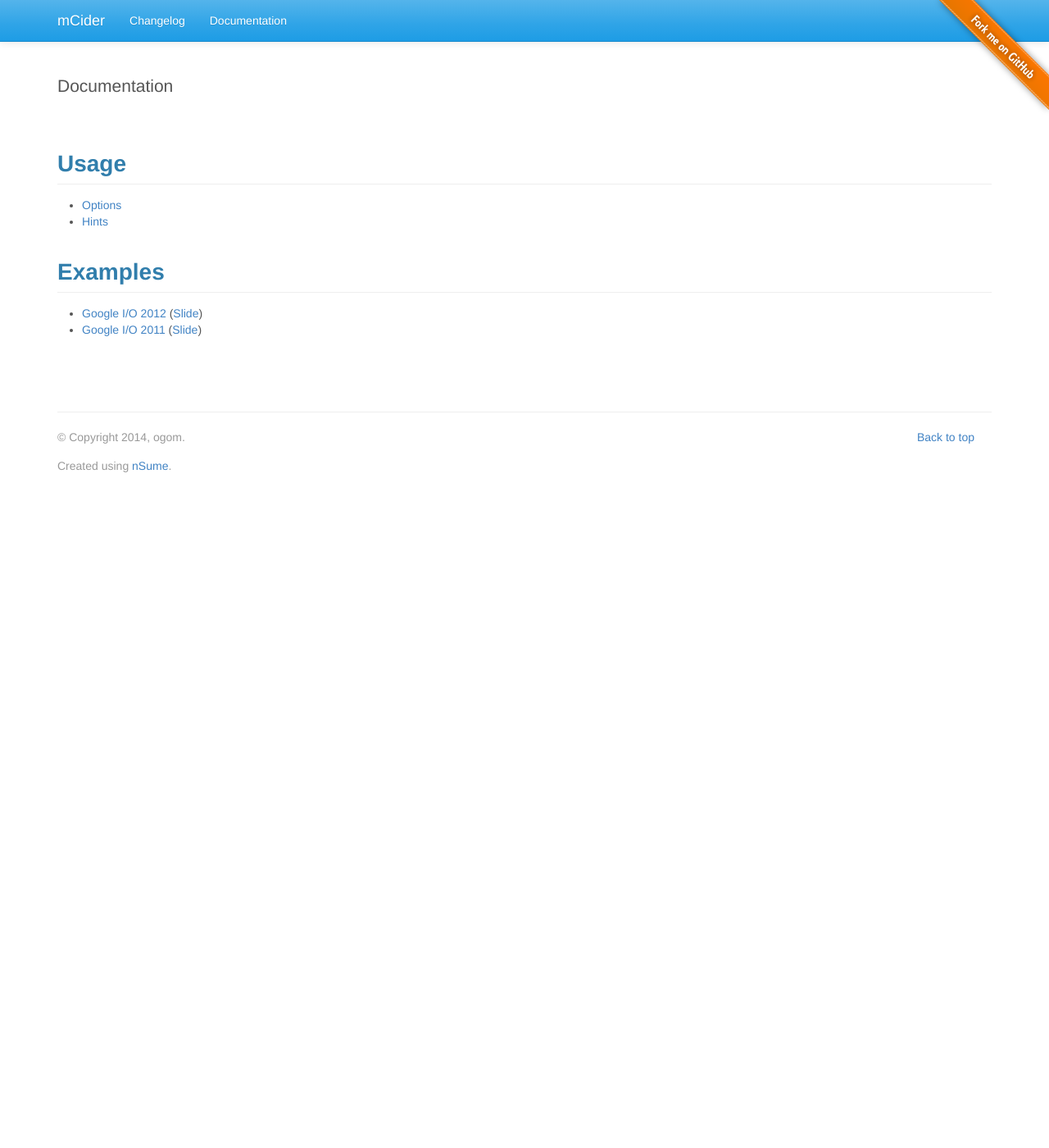
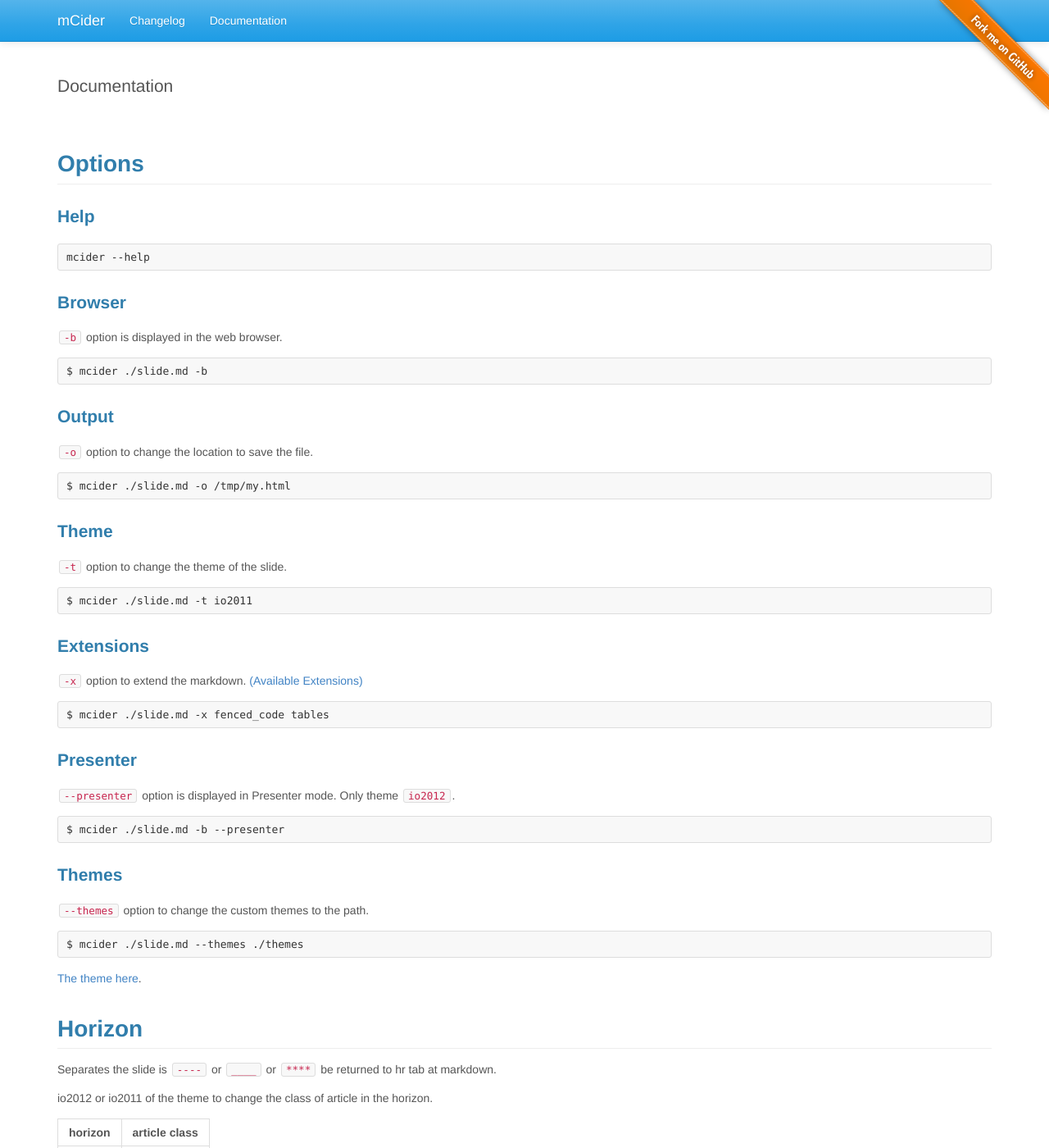
Before and after one commit to ogom/python-mcider, a Jekyll site: the page built from docs/index.md, in a window 1280 px wide and 1400 px high. Shown: the whole window at 82% size. Built offline with Jekyll 4.4.1, drawn with Linux system fonts in a browser that asks for light colours; Markdown is read by kramdown in place of the engine named in the settings; some of the changed text lies outside the part shown.

Commit message:
Added Themes to doc

````diff
--- a/docs/index.md
+++ b/docs/index.md
@@ -3,10 +3,75 @@
 title:  Documentation
 ---
 
-## Usage
+## Options
 
-* [Options](../docs/usage/options.html)
-* [Hints](../docs/usage/hints.html)
+### Help
+
+```
+mcider --help
+```
+
+### Browser
+
+`-b` option is displayed in the web browser.
+
+```
+$ mcider ./slide.md -b
+```
+
+### Output
+
+`-o` option to change the location to save the file.
+
+```
+$ mcider ./slide.md -o /tmp/my.html
+```
+
+### Theme
+
+`-t` option to change the theme of the slide.
+
+```
+$ mcider ./slide.md -t io2011
+```
+
+### Extensions
+
+`-x` option to extend the markdown. [(Available Extensions)](https://pythonhosted.org/Markdown/extensions/index.html)
+
+```
+$ mcider ./slide.md -x fenced_code tables
+```
+
+### Presenter
+
+`--presenter` option is displayed in Presenter mode. Only theme `io2012`.
+
+```
+$ mcider ./slide.md -b --presenter
+```
+
+### Themes
+
+`--themes` option to change the custom themes to the path.
+
+```
+$ mcider ./slide.md --themes ./themes
+```
+
+[The theme here](https://github.com/ogom/mcider-themes).
+
+## Horizon
+
+Separates the slide is `----` or `____` or `****` be returned to hr tab at markdown.
+
+io2012 or io2011 of the theme to change the class of article in the horizon.
+
+| horizon | article class |
+|:-------:|:--------------|
+|  ----   |  none         |
+|  ____   |  smaller      |
+|  ****   |  fill         |
 
 ## Examples
 
````
Also changed, not shown: docs/usage/hints.md (deleted, +0 -16 lines), docs/usage/options.md (deleted, +0 -50 lines), index.md (+5 -7 lines).
